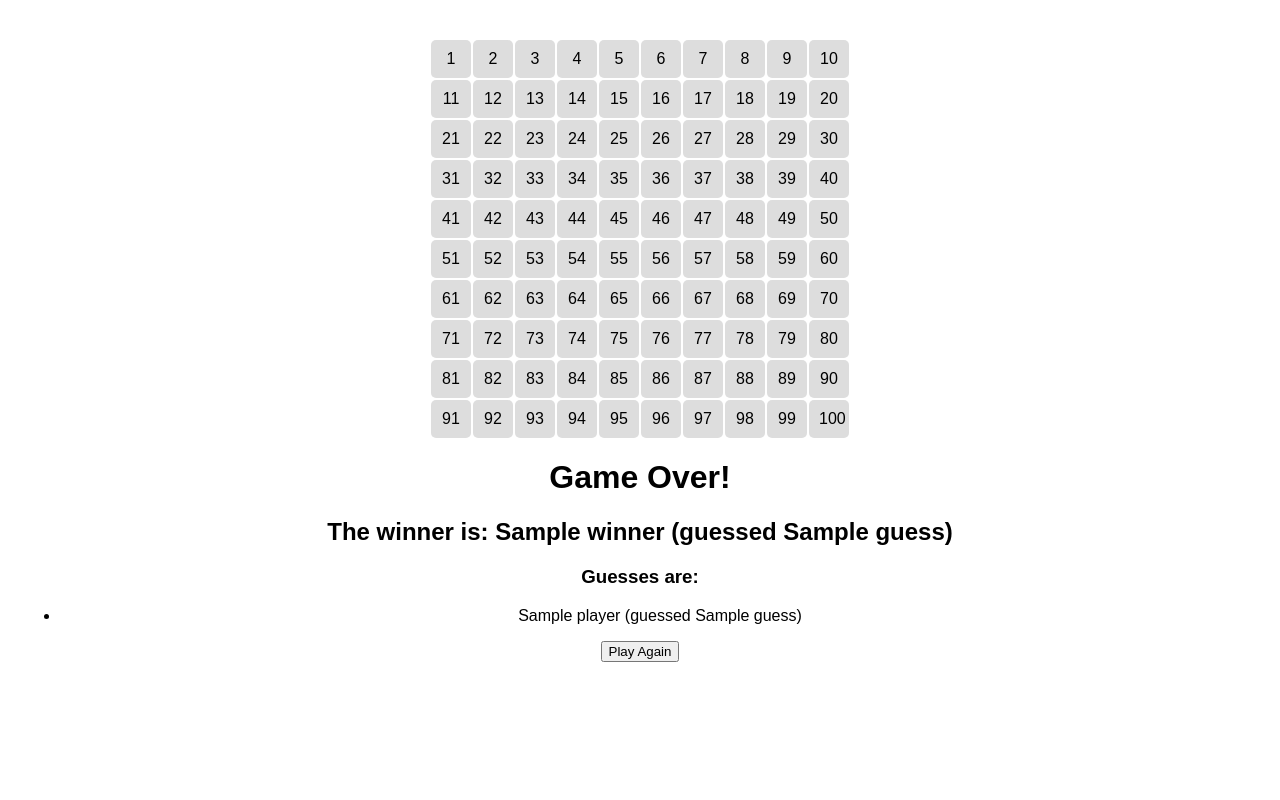
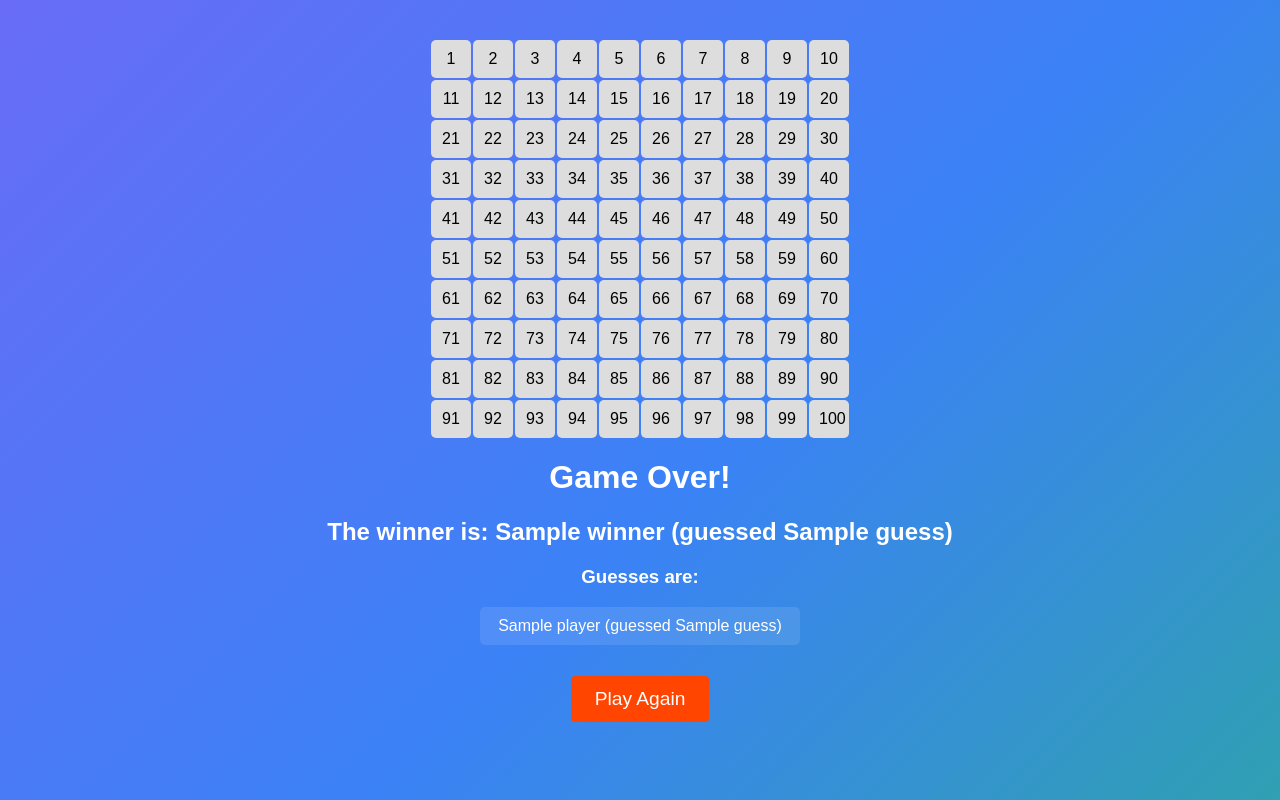
Before and after one commit to mclerke64/skaiciuzaidimas, a Flask app: template templates/result.html in a window 1280 px wide. Run offline with Flask 3, Linux system fonts and the light colour scheme; the template is opened without the code that fills it: most values are stand-ins (such as "Sample title", 1, 10 or a date in 2020).

Commit message:
Update result.html

```diff
--- a/templates/result.html
+++ b/templates/result.html
@@ -8,6 +8,14 @@
             text-align: center;
             margin: 0;
             padding: 20px;
+            background: linear-gradient(135deg, #ff9d6c, #bb4e75, #8b5cf6, #3b82f6, #22c55e);  /* Same colorful gradient background */
+            background-size: 400% 400%;
+            animation: gradient 15s ease infinite;
+        }
+        @keyframes gradient {
+            0% { background-position: 0% 50%; }
+            50% { background-position: 100% 50%; }
+            100% { background-position: 0% 50%; }
         }
         .number-grid {
             display: grid;
@@ -23,6 +31,35 @@
         }
         .result {
             margin: 20px 0;
+            color: white;
+        }
+        h1, h2, h3, h4 {
+            color: white;
+        }
+        ul {
+            list-style: none;
+            padding: 0;
+        }
+        li {
+            margin: 10px 0;
+            padding: 10px;
+            background: rgba(255, 255, 255, 0.1);
+            border-radius: 5px;
+            margin: 5px auto;
+            max-width: 300px;
+        }
+        button {
+            padding: 12px 24px;
+            font-size: 1.2em;
+            background-color: #ff4500;
+            color: white;
+            border: none;
+            border-radius: 4px;
+            cursor: pointer;
+            margin-top: 15px;
+        }
+        button:hover {
+            background-color: #e03e00;
         }
     </style>
 </head>
@@ -37,7 +74,7 @@
         {% if winners and winners|length > 0 %}
             <h2>The winner is: {{ winners[0].name }} (guessed {{ winners[0].guess }})</h2>
         {% else %}
-            <h2>It’s a draw!</h2>
+            <h2>It's a draw!</h2>
         {% endif %}
         <h3>Guesses are:</h3>
         <ul>
```
